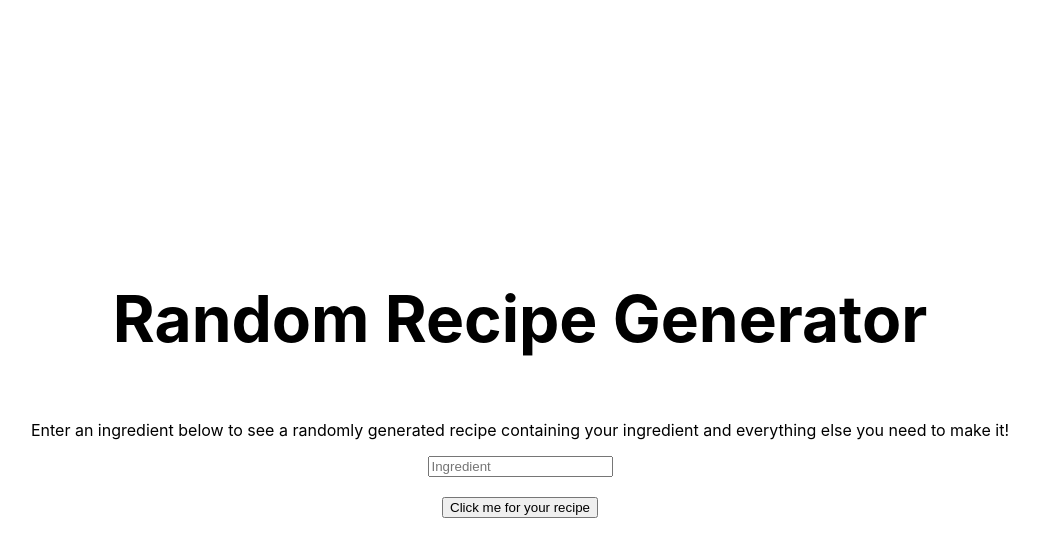
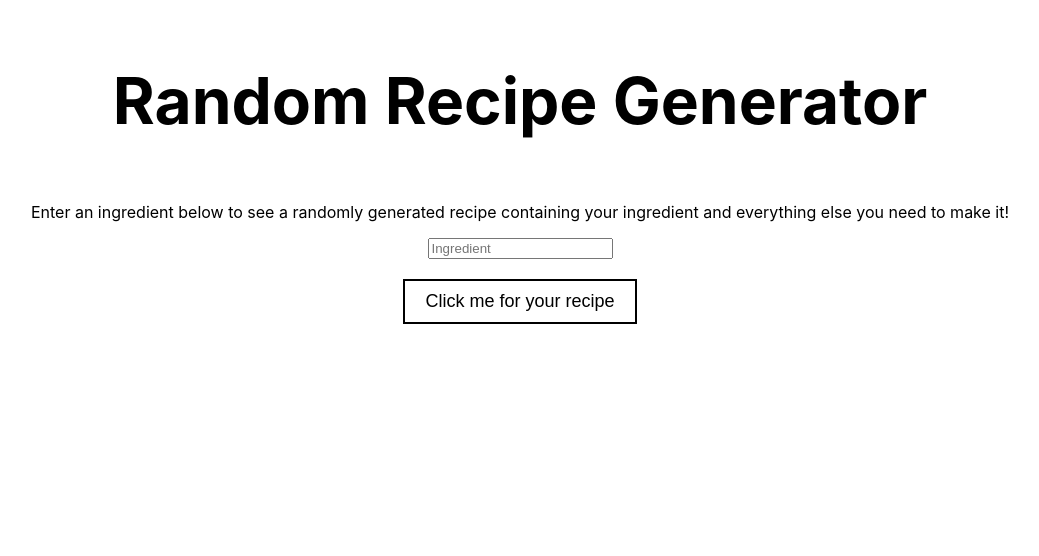
Before and after one commit to jamesthemullet/random-recipe-generator, a Next.js app in the folder random-recipe-generator/: page / in a window 1280 px wide. Shown: the top 556 px of the page, without its empty margins (120-1159 px from the left). Built offline with nearby package versions, Linux system fonts and the light colour scheme.

Commit message:
button component

```diff
--- /dev/null
+++ b/random-recipe-generator/components/button/button.tsx
@@ -0,0 +1,25 @@
+import styled from "@emotion/styled";
+
+const StyledButton = styled.button`
+  padding: 10px 20px;
+  background: white;
+  outline: none;
+  border: 2px solid black;
+  font-size: 18px;
+  cursor: pointer;
+
+  &:hover {
+    background: lightblue;
+  }
+
+  &:active {
+    background: blueviolet;
+    color: white;
+  }
+`;
+
+const Button = ({ text, onClick }) => {
+  return <StyledButton onClick={onClick}>{text}</StyledButton>;
+};
+
+export default Button;
--- a/random-recipe-generator/components/chosenRecipe/chosenRecipe.tsx
+++ b/random-recipe-generator/components/chosenRecipe/chosenRecipe.tsx
@@ -1,5 +1,6 @@
 import styled from "@emotion/styled";
 import Image from "next/image";
+import Button from "../button/button";
 
 export const ChosenRecipe = ({ props }) => {
   if (!props || !props.hits || !props.hits[0]) return;
@@ -17,11 +18,9 @@ export const ChosenRecipe = ({ props }) => {
           })}
         </ul>
         {totalTime > 0 && <p>It will take you {totalTime} minutes to make</p>}
-        <button>
-          <a href={url} target="_blank">
-            Full instructions
-          </a>
-        </button>
+        <a href={url} target="_blank">
+          <Button text={"Full instructions"}></Button>
+        </a>
       </>
     );
   } else {
--- a/random-recipe-generator/pages/index.tsx
+++ b/random-recipe-generator/pages/index.tsx
@@ -2,6 +2,7 @@ import type { NextPage } from "next";
 import Head from "next/head";
 import Image from "next/image";
 import Test from "../components/test/test";
+import Button from "../components/button/button";
 import styled from "@emotion/styled";
 import ChosenRecipe from "../components/chosenRecipe/chosenRecipe";
 import styles from "../styles/Home.module.css";
@@ -14,7 +15,7 @@ const Heading = styled.h1`
 
 const Description = styled.p`
   text-align: center;
-  `;
+`;
 
 const Home: NextPage = () => {
   const [recipeList, setRecipeList] = useState(null);
@@ -52,7 +53,10 @@ const Home: NextPage = () => {
       <main className={styles.main}>
         <Heading className={styles.title}>Random Recipe Generator</Heading>
 
-        <Description>Enter an ingredient below to see a randomly generated recipe containing your ingredient and everything else you need to make it!</Description>
+        <Description>
+          Enter an ingredient below to see a randomly generated recipe
+          containing your ingredient and everything else you need to make it!
+        </Description>
 
         <input
           type="text"
@@ -60,7 +64,7 @@ const Home: NextPage = () => {
           onChange={(e) => setFoodName(e.target.value)}
         />
         <br />
-        <button onClick={getRecipes}>Click me for your recipe</button>
+        <Button onClick={getRecipes} text={"Click me for your recipe"} />
 
         <ChosenRecipe props={recipeList} />
       </main>
--- a/random-recipe-generator/styles/Home.module.css
+++ b/random-recipe-generator/styles/Home.module.css
@@ -8,7 +8,7 @@
   flex: 1;
   display: flex;
   flex-direction: column;
-  justify-content: center;
+  justify-content: flex-start;
   align-items: center;
 }
 
```
